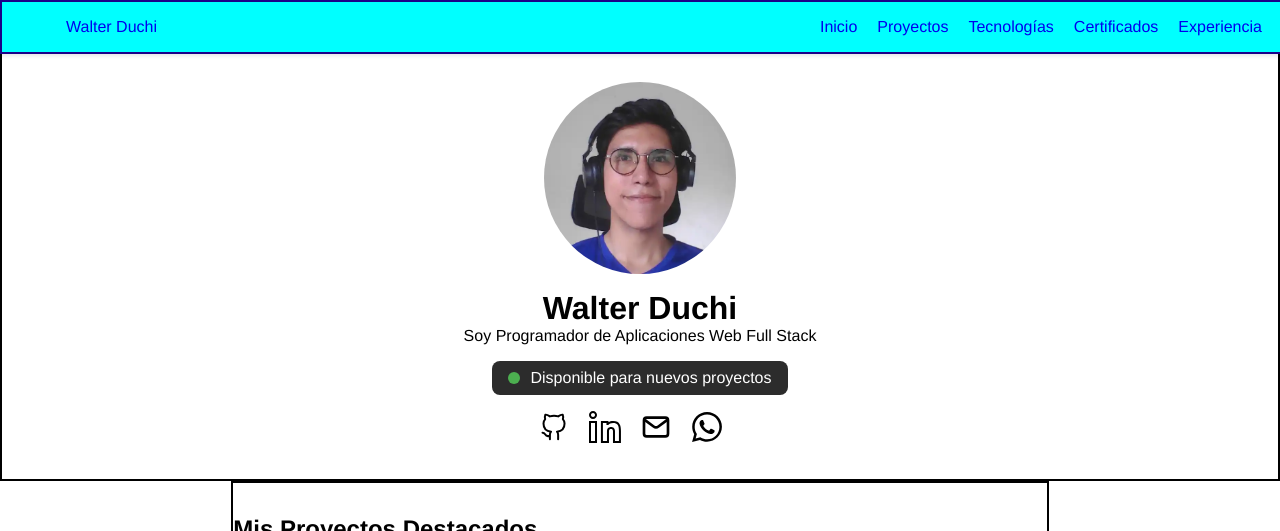
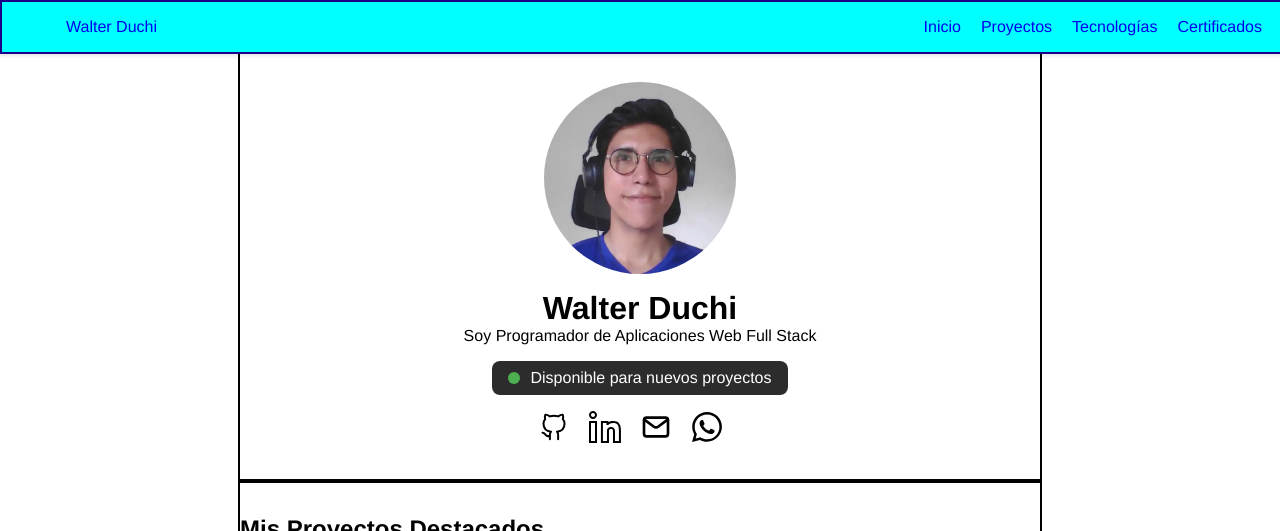
Before and after one commit to Walter-Duchi/portafolio, an Angular app: page / in a window 1280 px wide. Shown: the top 531 px of the page. Built offline with nearby package versions, Linux system fonts and the light colour scheme.

Commit message:
mejora estructura general

```diff
--- a/src/app/components/navbar/navbar.html
+++ b/src/app/components/navbar/navbar.html
@@ -7,7 +7,6 @@
         <li><a href="#proyectos">Proyectos</a></li>
         <li><a href="#tecnologias">Tecnologías</a></li>
         <li><a href="#certificados">Certificados</a></li>
-        <li><a href="#experiencia">Experiencia</a></li>
         <li><a href="#contacto">Contacto</a></li>
     </ul>
 </nav>
--- a/src/app/components/proyects/proyects.css
+++ b/src/app/components/proyects/proyects.css
@@ -1,7 +1,6 @@
 section {
   display: flex;
   flex-direction: column;
-  max-width: 2000px;
   justify-self: center;
 }
 
--- a/src/styles.css
+++ b/src/styles.css
@@ -11,6 +11,16 @@ body {
 }
 
 section {
+  display: flex;
+  flex-direction: column;
   padding: 2rem 0;
   border: black 2px solid;
+  max-width: 800px;
+  width: 100%;
+  margin: 0 auto;
 }
+
+header {
+  max-width: 800px;
+  width: 800px;
+}
```
